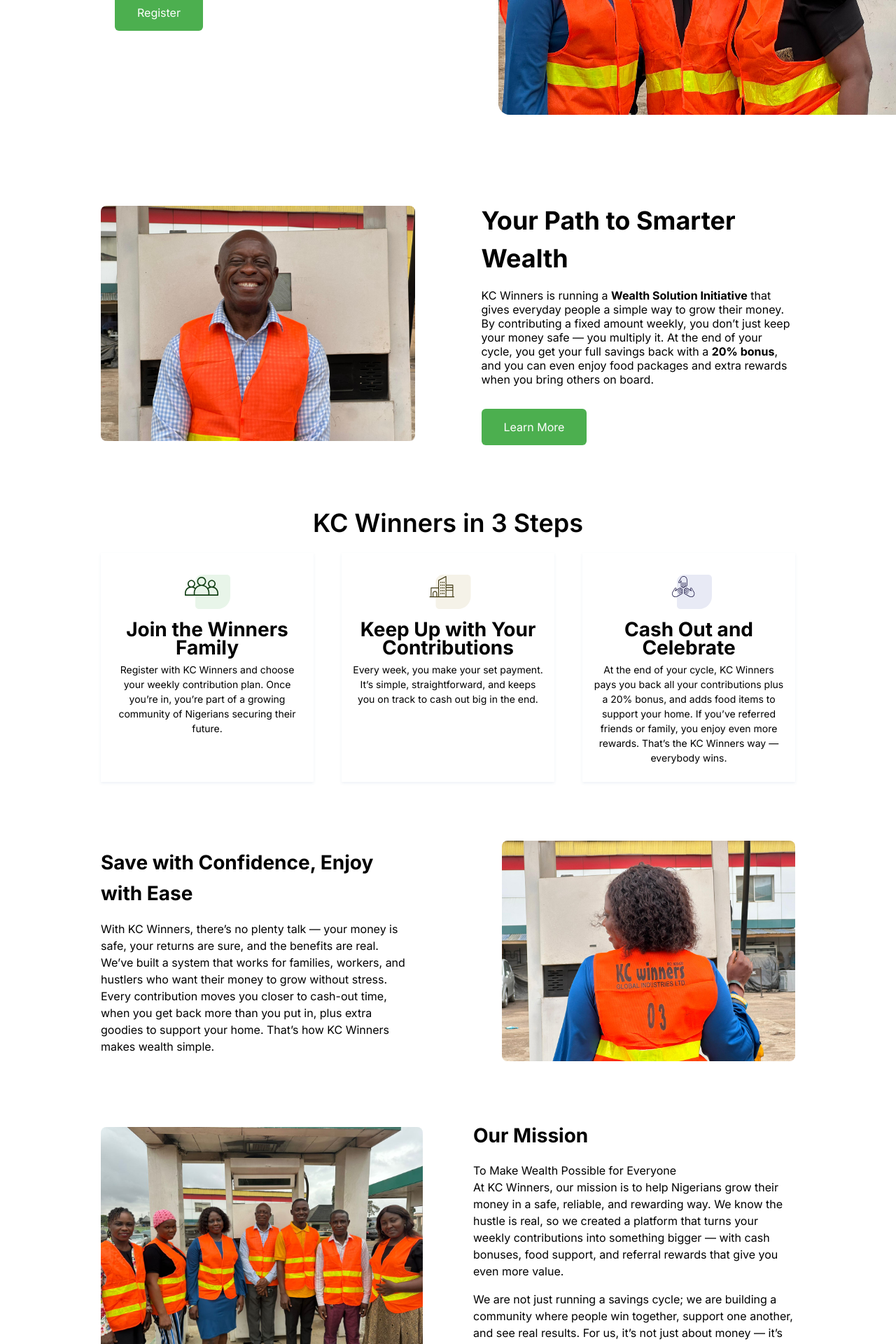
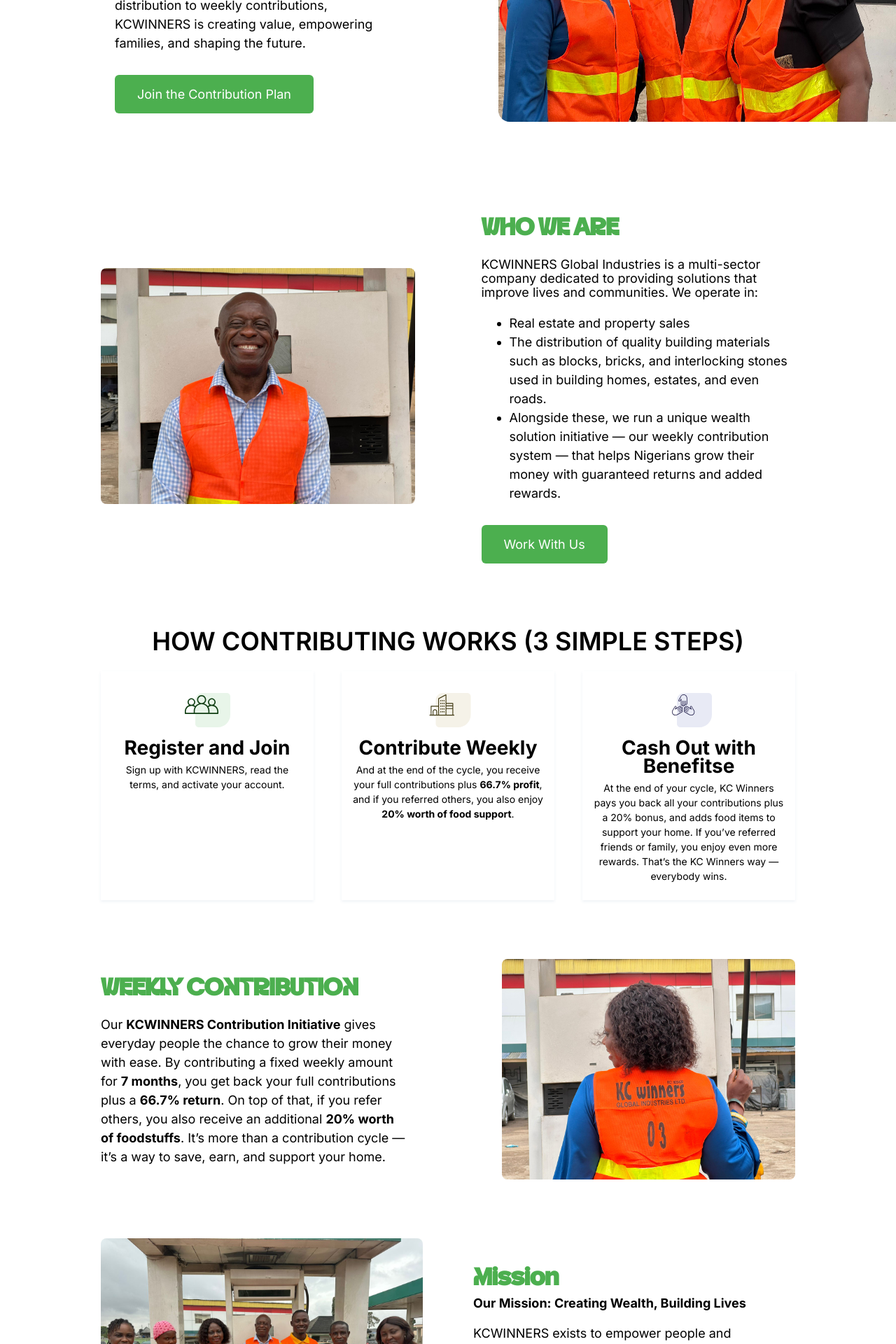
Before and after one commit to Ndumdi-IbeDivine/KCWINNERS, a Nuxt app in the folder frontend/: page / in a window 1280 px wide. Shown: the part 580-2500 px from the top of the page at 70% size. Built offline with nearby package versions, Linux system fonts and the light colour scheme.

Commit message:
update contents

```diff
--- a/frontend/assets/css/main.css
+++ b/frontend/assets/css/main.css
@@ -1,5 +1,9 @@
 @import url('https://fonts.googleapis.com/css2?family=Inter:ital,opsz,wght@0,14..32,100..900;1,14..32,100..900&display=swap');
 @import "tailwindcss";
+
+body {
+  font-size: 18px;
+}
 
 :root {
     --kc-green: #4CAF4F;
@@ -45,3 +49,19 @@
 ::-webkit-scrollbar-thumb:hover {
   background: #072635;
 }
+
+.font-glitz {
+  font-family: 'glitz';
+}
+
+ul li {
+  margin-left: 40px;
+  list-style: disc;
+}
+
+.semi-heading {
+  font-weight: bold;
+  font-size: 36px;
+  font-family: 'glitz';
+  color: var(--kc-green);
+}
--- a/frontend/pages/about.vue
+++ b/frontend/pages/about.vue
@@ -7,7 +7,6 @@
             >
                 <div class="text-center">
                     <div class="font-semibold text-[48px] tracking-[-3px]">About Us</div>
-                    <div class="mt-[4px] text-[16px] text-[#717171]">Where to grow your business as a photographer: site or social media?</div>
                 </div>
                 <div class="h-[500px] w-full bg-slate-500 mt-[42px]">
 
@@ -19,8 +18,18 @@
                 data-aos-anchor-placement="top-bottom"
                 class="mt-[48px]"
             >
-                <div class="font-semibold text-[32px]">Activity program</div>
-                <p class="mt-[20px] text-[#41424D]">Borem ipsum dolor sit amet, consectetur adipiscing elit. Etiam eu turpis molestie, dictum est a, mattis tellus. Sed dignissim, metus nec fringilla accumsan, risus sem sollicitudin lacus, ut interdum tellus elit sed risus. Maecenas eget condimentum velit, sit amet feugiat lectus. Class aptent taciti sociosqu ad litora torquent per conubia nostra, per inceptos himenaeos. Praesent auctor purus luctus enim eBorem ipsum dolor sit amet, consectetur adipiscing elit. Etiam eu turpis molestie, dictum est a, mattis tellus. Sed dignissim, metus nec fringilla accumsan, risus sem sollicitudin lacus, ut interdum tellus elit sed risus. Maecenas eget condimentum velit, sit amet feugiat lectus. Class aptent taciti sociosqu ad litora torquent per conubia nostra, per inceptos himenaeos. Praesent auctor purus luctus enim e</p>
+                <p class="mt-[20px]">KCWINNERS Global Industries is a diversified company with a vision to create value across multiple sectors. We are actively involved in:</p>
+
+                <ul class="mt-5">
+                    <li><b>Real Estate & Property Sales:</b> Helping individuals and organizations own quality homes and properties, while contributing to urban development.</li>
+                    <li><b>Building Materials Distribution:</b> Supplying essential materials such as blocks, bricks, and interlocking stones used in constructing durable houses, estates, and roads.</li>
+                    <li><b>Wealth Contribution Initiative:</b> Running a weekly contribution system where members contribute for 7 months and enjoy not just their savings back, but also a 66.7% return on investment, plus food rewards for referrals.</li>
+                </ul>
+
+                <p class="mt-5">But beyond business, KCWINNERS is a company with a heart. <br>
+                We partner with organizations and individuals to carry out <b>community outreaches, food drives, and material distributions</b> to support families in need. Our goal is not just to grow wealth but to build communities, strengthen homes, and make a real difference. <br>
+                At KCWINNERS, every service we provide — whether in housing, building, or financial growth — is guided by our belief that <b>everybody deserves a chance to win.</b>
+                </p>
             </div>
 
             <div
@@ -29,21 +38,26 @@
                 class="grid lg:grid-cols-2 mt-[80px] items-center gap-[80px]"
             >
                 <div>
-                    <div class="font-semibold text-[32px]">Activity program</div>
-                    <p class="mt-[20px] text-[#41424D]">Borem ipsum dolor sit amet, consectetur adipiscing elit. Etiam eu turpis molestie, dictum est a, mattis tellus. Sed dignissim, metus nec fringilla accumsan, risus sem sollicitudin lacus, ut interdum tellus elit sed risus. Maecenas eget condimentum velit, sit amet feugiat lectus. Class aptent taciti sociosqu ad litora torquent per conubia nostra, per inceptos himenaeos. Praesent auctor purus luctus enim eBorem</p>
+                    <!-- <div class="font-semibold text-[32px]">Activity program</div> -->
+                    <div></div>
+                    <p class="mt-[20px]">
+                        <b>Be Part of KCWINNERS –</b> Whether as a customer, partner, or contributor, there’s a place for you in the KCWINNERS family.
+✅
+✅
+✅
+✅
+
+                    </p>
+                    <div class="mt-5 grid gap-3 h-fit">
+                        <div class="flex gap-3 items-start"><svg width="24px" height="24px" viewBox="0 0 24 24" fill="none" xmlns="http://www.w3.org/2000/svg" color="#4caf4f" stroke-width="1.5"><path fill-rule="evenodd" clip-rule="evenodd" d="M12 1.25C6.06294 1.25 1.25 6.06294 1.25 12C1.25 17.9371 6.06294 22.75 12 22.75C17.9371 22.75 22.75 17.9371 22.75 12C22.75 6.06294 17.9371 1.25 12 1.25ZM7.53044 11.9697C7.23755 11.6768 6.76268 11.6768 6.46978 11.9697C6.17689 12.2626 6.17689 12.7374 6.46978 13.0303L9.46978 16.0303C9.76268 16.3232 10.2376 16.3232 10.5304 16.0303L17.5304 9.03033C17.8233 8.73744 17.8233 8.26256 17.5304 7.96967C17.2375 7.67678 16.7627 7.67678 16.4698 7.96967L10.0001 14.4393L7.53044 11.9697Z" fill="#4caf4f"></path></svg> Partner with Us – Join hands with KCWINNERS in real estate, distribution, or outreach initiatives.</div>
+                        <div class="flex gap-3 items-start"><svg width="24px" height="24px" viewBox="0 0 24 24" fill="none" xmlns="http://www.w3.org/2000/svg" color="#4caf4f" stroke-width="1.5"><path fill-rule="evenodd" clip-rule="evenodd" d="M12 1.25C6.06294 1.25 1.25 6.06294 1.25 12C1.25 17.9371 6.06294 22.75 12 22.75C17.9371 22.75 22.75 17.9371 22.75 12C22.75 6.06294 17.9371 1.25 12 1.25ZM7.53044 11.9697C7.23755 11.6768 6.76268 11.6768 6.46978 11.9697C6.17689 12.2626 6.17689 12.7374 6.46978 13.0303L9.46978 16.0303C9.76268 16.3232 10.2376 16.3232 10.5304 16.0303L17.5304 9.03033C17.8233 8.73744 17.8233 8.26256 17.5304 7.96967C17.2375 7.67678 16.7627 7.67678 16.4698 7.96967L10.0001 14.4393L7.53044 11.9697Z" fill="#4caf4f"></path></svg> Join the Contribution Plan – Save weekly, earn 66.7% returns, and enjoy food benefits.</div>
+                        <div class="flex gap-3 items-start"><svg width="24px" height="24px" viewBox="0 0 24 24" fill="none" xmlns="http://www.w3.org/2000/svg" color="#4caf4f" stroke-width="1.5"><path fill-rule="evenodd" clip-rule="evenodd" d="M12 1.25C6.06294 1.25 1.25 6.06294 1.25 12C1.25 17.9371 6.06294 22.75 12 22.75C17.9371 22.75 22.75 17.9371 22.75 12C22.75 6.06294 17.9371 1.25 12 1.25ZM7.53044 11.9697C7.23755 11.6768 6.76268 11.6768 6.46978 11.9697C6.17689 12.2626 6.17689 12.7374 6.46978 13.0303L9.46978 16.0303C9.76268 16.3232 10.2376 16.3232 10.5304 16.0303L17.5304 9.03033C17.8233 8.73744 17.8233 8.26256 17.5304 7.96967C17.2375 7.67678 16.7627 7.67678 16.4698 7.96967L10.0001 14.4393L7.53044 11.9697Z" fill="#4caf4f"></path></svg> Buy and Build with Us – Access quality building materials and reliable property sales.</div>
+                        <div class="flex gap-3 items-start"><svg width="24px" height="24px" viewBox="0 0 24 24" fill="none" xmlns="http://www.w3.org/2000/svg" color="#4caf4f" stroke-width="1.5"><path fill-rule="evenodd" clip-rule="evenodd" d="M12 1.25C6.06294 1.25 1.25 6.06294 1.25 12C1.25 17.9371 6.06294 22.75 12 22.75C17.9371 22.75 22.75 17.9371 22.75 12C22.75 6.06294 17.9371 1.25 12 1.25ZM7.53044 11.9697C7.23755 11.6768 6.76268 11.6768 6.46978 11.9697C6.17689 12.2626 6.17689 12.7374 6.46978 13.0303L9.46978 16.0303C9.76268 16.3232 10.2376 16.3232 10.5304 16.0303L17.5304 9.03033C17.8233 8.73744 17.8233 8.26256 17.5304 7.96967C17.2375 7.67678 16.7627 7.67678 16.4698 7.96967L10.0001 14.4393L7.53044 11.9697Z" fill="#4caf4f"></path></svg> Work With Us on Outreaches – Collaborate to distribute food, materials, and support to communities.</div>
+                    </div>
                 </div>
                 <div class="h-[480px] w-full bg-slate-500 rounded">
 
                 </div>
-            </div>
-
-            <div
-                data-aos="fade-up"
-                data-aos-anchor-placement="top-bottom"
-                class="mt-[121px]"
-            >
-                <div class="font-semibold text-[32px] text-center">Activity program</div>
-                <p class="mt-[20px] text-[#41424D]">Borem ipsum dolor sit amet, consectetur adipiscing elit. Etiam eu turpis molestie, dictum est a, mattis tellus. Sed dignissim, metus nec fringilla accumsan, risus sem sollicitudin lacus, ut interdum tellus elit sed risus. Maecenas eget condimentum velit, sit amet feugiat lectus. Class aptent taciti sociosqu ad litora torquent per conubia nostra, per inceptos himenaeos. Praesent auctor purus luctus enim eBorem ipsum dolor sit amet, consectetur adipiscing elit. Etiam eu turpis molestie, dictum est a, mattis tellus. Sed dignissim, metus nec fringilla accumsan, risus sem sollicitudin lacus, ut interdum tellus elit sed risus. Maecenas eget condimentum velit, sit amet feugiat lectus. Class aptent taciti sociosqu ad litora torquent per conubia nostra, per inceptos himenaeos. Praesent auctor purus luctus enim e</p>
             </div>
 
             <div
--- a/frontend/pages/faq.vue
+++ b/frontend/pages/faq.vue
@@ -3,7 +3,7 @@
         <div
             data-aos="fade-up"
             data-aos-anchor-placement="top-bottom"
-            class="h-[449px]" style="background-image:linear-gradient(#000000A1, #000000A1), url('/images/image.jpg'); background-size: cover; background-position: center;"
+            class="h-[250px] lg:h-[449px]" style="background-image:linear-gradient(#000000A1, #000000A1), url('/images/image-4.jpg'); background-size: cover; background-position: center;"
         >
             <!-- <img src="/images/image.jpg" alt=""> -->
              <div class="flex justify-center items-center h-full text-white font-semibold text-[48px] text-center px-4">Frequently Asked Questions</div>
@@ -133,17 +133,45 @@
 
 const faqs = [
   {
-    question: "What is KC Winners?",
-    answer: "KC Winners is an organisation and a platform that simplifies study abroad applications, IELTS training, IELTS test registration, and visa application processes for students and professionals aiming to study in the UK, Canada, USA, Australia, New Zealand, and other countries."
+    question: "What is KCWinners?",
+    answer: "KCWINNERS is a global industry and distribution company in Nigeria. We work in real estate, property sales, building materials distribution, and also run a weekly contribution initiative that allows members to grow their money with guaranteed returns and food rewards."
   },
   {
-    question: "What services does KC Winners? offer?",
-    answer: "Study Abroad Application Assistance, IELTS Training (Self-paced and Instructor-led), IELTS Test Registration Guidance/Assistance, Visa Application Services (UK and Canada)"
+    question: "How does the weekly contribution initiative work?",
+    answer: "Members contribute a fixed amount of 2000 naira every week for 7 months. At the end of the cycle, you receive your total contributions back plus 66.7% profit. If you refer others, you also earn 20% worth of foodstuffs."
   },
   {
-    question: "Who can use the KC Winners? platform?",
-    answer: "Students, professionals, and parents seeking reliable guidance and support for studying abroad or taking the IELTS test can use the EduBureau platform."
+    question: "Who can join the contribution plan?",
+    answer: "Anyone above 18 years old with a valid means of identification and bank account can register. Both individuals and groups are welcome to participate."
   },
+  {
+    question: "How do I register for the contribution plan?",
+    answer: "You can register through our platform by filling in your details and paying a registration fee. Once your account is verified, you can start making weekly contributions."
+  },
+  {
+    question: "Is KCWINNERS’ contribution safe?",
+    answer: "Yes. KCWINNERS is a registered company with a strong reputation in real estate and distribution, and we ensure that all contributions are properly recorded and managed."
+  },
+  {
+    question: "What happens if I miss a weekly payment?",
+    answer: "Members are expected to stay consistent. If you miss a payment, you will need to clear all missed weeks at the end of the savings period before you can withdraw savings."
+  },
+  {
+    question: "What kind of building materials does KCWINNERS supply?",
+    answer: "We provide blocks, bricks, interlocking stones, and other materials used in constructing houses, estates, and roads."
+  },
+  {
+    question: "Does KCWINNERS sell properties too?",
+    answer: "Yes, we are involved in real estate sales and property development. Whether you’re looking for land, houses, or investment opportunities, KCWINNERS can connect you to the right option."
+  },
+  {
+    question: "Can organizations partner with KCWINNERS?",
+    answer: "Absolutely. We partner with organizations and individuals for outreach programs, food distribution, and building projects."
+  },
+  {
+    question: "How do I contact KCWINNERS?",
+    answer: "You can reach us through our official website, email, phone lines, or by visiting our office. We also respond quickly on our social media platforms."
+  }
 ]
 </script>
 
--- a/frontend/pages/index.vue
+++ b/frontend/pages/index.vue
@@ -2,10 +2,12 @@
     <div data-aos="fade" class="grid gap-[84px]">
         <div class="relative grid lg:grid-cols-2 lg:h-[87vh] lg:pl-[50px] xl:pl-[144px]">
             <div class="flex flex-col justify-center relative px-5 z-10 md:w-[80%]">
-                <h1 class="hero-text text-[42px] md:text-[64px] font-medium lg:leading-[76px] tracking-normal">Your Path to <span class="hero-text text-[var(--kc-green)]">Smarter Wealth</span></h1>
-                <p class="mt-[16px]">“Grow your money stress-free with KC Winners — safe savings, 20% returns, and real rewards.”</p>
+                <h1 class="hero-text text-[42px] md:text-[64px] font-medium lg:leading-[76px] tracking-normal">"KCWINNERS –<span class="hero-text text-[var(--kc-green)]">Building Wealth, Building Communities.</span>"</h1>
+                <p class="mt-[16px]">From real estate to building materials, from distribution to weekly contributions, KCWINNERS is creating value, empowering families, and shaping the future.</p>
                 <div class="mt-[32px]">
-                    <PrimaryBtn>Register</PrimaryBtn>
+                    <NuxtLink to="/create-account">
+                        <PrimaryBtn>Join the Contribution Plan </PrimaryBtn>
+                    </NuxtLink>
                 </div>
             </div>
 
@@ -24,10 +26,18 @@
                 <img src="/images/image-1.jpg" class="rounded-lg" alt="">
             </div>
             <div>
-                <div class="font-bold text-[36px]">Your Path to Smarter Wealth</div>
-                <p class="mt-[16px] leading-[20px] tracking-normal">KC Winners is running a <b>Wealth Solution Initiative</b> that gives everyday people a simple way to grow their money. By contributing a fixed amount weekly, you don’t just keep your money safe — you multiply it. At the end of your cycle, you get your full savings back with a <b>20% bonus</b>, and you can even enjoy food packages and extra rewards when you bring others on board.</p>
+                <div class="semi-heading">WHO WE ARE</div>
+                <p class="mt-[16px] leading-[20px] tracking-normal">KCWINNERS Global Industries is a multi-sector company dedicated to providing solutions that improve lives and communities. We operate in:
+                </p>
+                <ul class="mt-5">
+                    <li>Real estate and property sales</li>
+                    <li>The distribution of quality building materials such as blocks, bricks, and interlocking stones used in building homes, estates, and even roads.</li>
+                    <li>Alongside these, we run a unique wealth solution initiative — our weekly contribution system — that helps Nigerians grow their money with guaranteed returns and added rewards.</li>
+                </ul>
                 <div class="mt-[32px]">
-                    <PrimaryBtn>Learn More</PrimaryBtn>
+                    <NuxtLink to="/contact">
+                        <PrimaryBtn>Work With Us</PrimaryBtn>
+                    </NuxtLink>
                 </div>
             </div>
         </div>
@@ -38,7 +48,7 @@
             class="px-5 lg:px-[50px] xl:px-[144px]"
         >
             <div class="text-center">
-                <div class="font-semibold text-[36px]">KC Winners in 3 Steps</div>
+                <div class="font-semibold text-[36px]">HOW CONTRIBUTING WORKS (3 SIMPLE STEPS)</div>
             </div>
 
             <div class="grid md:grid-cols-3 gap-10 2xl:gap-[126px] mt-[16px]">
@@ -46,23 +56,23 @@
                     <div class="mb-[16px] flex justify-center">
                         <img src="/images/card-one-icon.svg" alt="">
                     </div>
-                    <div class="font-bold text-[28px] leading-[26px] mb-[8px]">Join the Winners Family</div>
-                    <div class="text-[14px]">Register with KC Winners and choose your weekly contribution plan. Once you’re in, you’re part of a growing community of Nigerians securing their future.</div>
+                    <div class="font-bold text-[28px] leading-[26px] mb-[8px]">Register and Join</div>
+                    <div class="text-[14px]">Sign up with KCWINNERS, read the terms, and activate your account.</div>
                 </div>
 
                 <div class="box-card text-center">
                     <div class="mb-[16px] flex justify-center">
                         <img src="/images/card-two-icon.svg" alt="">
                     </div>
-                    <div class="font-bold text-[28px] leading-[26px] mb-[8px]">Keep Up with Your Contributions</div>
-                    <div class="text-[14px]">Every week, you make your set payment. It’s simple, straightforward, and keeps you on track to cash out big in the end.</div>
+                    <div class="font-bold text-[28px] leading-[26px] mb-[8px]">Contribute Weekly</div>
+                    <div class="text-[14px]">And at the end of the cycle, you receive your full contributions plus <b>66.7% profit</b>, and if you referred others, you also enjoy <b>20% worth of food support</b>.</div>
                 </div>
 
                 <div class="box-card text-center">
                     <div class="mb-[16px] flex justify-center">
                         <img src="/images/card-three-icon.svg" alt="">
                     </div>
-                    <div class="font-bold text-[28px] leading-[26px] mb-[8px]">Cash Out and Celebrate</div>
+                    <div class="font-bold text-[28px] leading-[26px] mb-[8px]">Cash Out with Benefitse</div>
                     <div class="text-[14px]">At the end of your cycle, KC Winners pays you back all your contributions plus a 20% bonus, and adds food items to support your home. If you’ve referred friends or family, you enjoy even more rewards. That’s the KC Winners way — everybody wins.</div>
                 </div>
             </div>
@@ -74,8 +84,8 @@
             class="px-5 lg:px-[50px] xl:px-[144px] grid lg:grid-cols-2 2xl:grid 2xl:grid-cols-2 gap-10 lg:gap-[153px] items-center"
         >
             <div class="lg:w-[436px] 2xl:w-full">
-                <div class="font-bold text-[28px] leading-[44.8px]">Save with Confidence, Enjoy with Ease</div>
-                <p class="mt-[16px]">With KC Winners, there’s no plenty talk — your money is safe, your returns are sure, and the benefits are real. We’ve built a system that works for families, workers, and hustlers who want their money to grow without stress. Every contribution moves you closer to cash-out time, when you get back more than you put in, plus extra goodies to support your home. That’s how KC Winners makes wealth simple.</p>
+                <div class="semi-heading leading-[44.8px]">WEEKLY CONTRIBUTION</div>
+                <p class="mt-[16px]">Our <b>KCWINNERS Contribution Initiative</b> gives everyday people the chance to grow their money with ease. By contributing a fixed weekly amount for <b>7 months</b>, you get back your full contributions plus a <b>66.7% return</b>. On top of that, if you refer others, you also receive an additional <b>20% worth of foodstuffs</b>. It’s more than a contribution cycle — it’s a way to save, earn, and support your home.</p>
             </div>
             <div>
                 <img src="/images/image-2.jpg" class="rounded-lg  w-full" alt="">
@@ -91,10 +101,9 @@
                 <img src="/images/image-3.jpg" class="w-full rounded-lg" alt="">
             </div>
             <div>
-                <div class="font-bold text-[28px] leading-[44.8px]">Our Mission</div>
-                <p class="mt-[16px]">To Make Wealth Possible for Everyone <br>At KC Winners, our mission is to help Nigerians grow their money in a safe, reliable, and rewarding way. We know the hustle is real, so we created a platform that turns your weekly contributions into something bigger — with cash bonuses, food support, and referral rewards that give you even more value.</p>
-
-                <p class="mt-[16px]">We are not just running a savings cycle; we are building a community where people win together, support one another, and see real results. For us, it’s not just about money — it’s about lifting homes, empowering dreams, and making life a little easier for everyone who joins KC Winners.</p>
+                <div class="semi-heading leading-[44.8px]">Mission</div>
+                <div class="font-bold">Our Mission: Creating Wealth, Building Lives</div>
+                <p class="mt-[16px]">KCWINNERS exists to empower people and communities by combining strong industries with impactful initiatives. From housing solutions to financial growth programs, our mission is to help people build wealth, live better, and share in opportunities that uplift families across Nigeria and beyond.</p>
             </div>
         </div>
 
```
Also changed, not shown: frontend/components/Footer.vue (+18 -1 lines), frontend/components/JoinCommunityChat.vue (+7 -5 lines), frontend/pages/contact.vue (+7 -4 lines), frontend/public/images/check-circle-green.svg (added), frontend/public/images/image-4.jpg (added).
